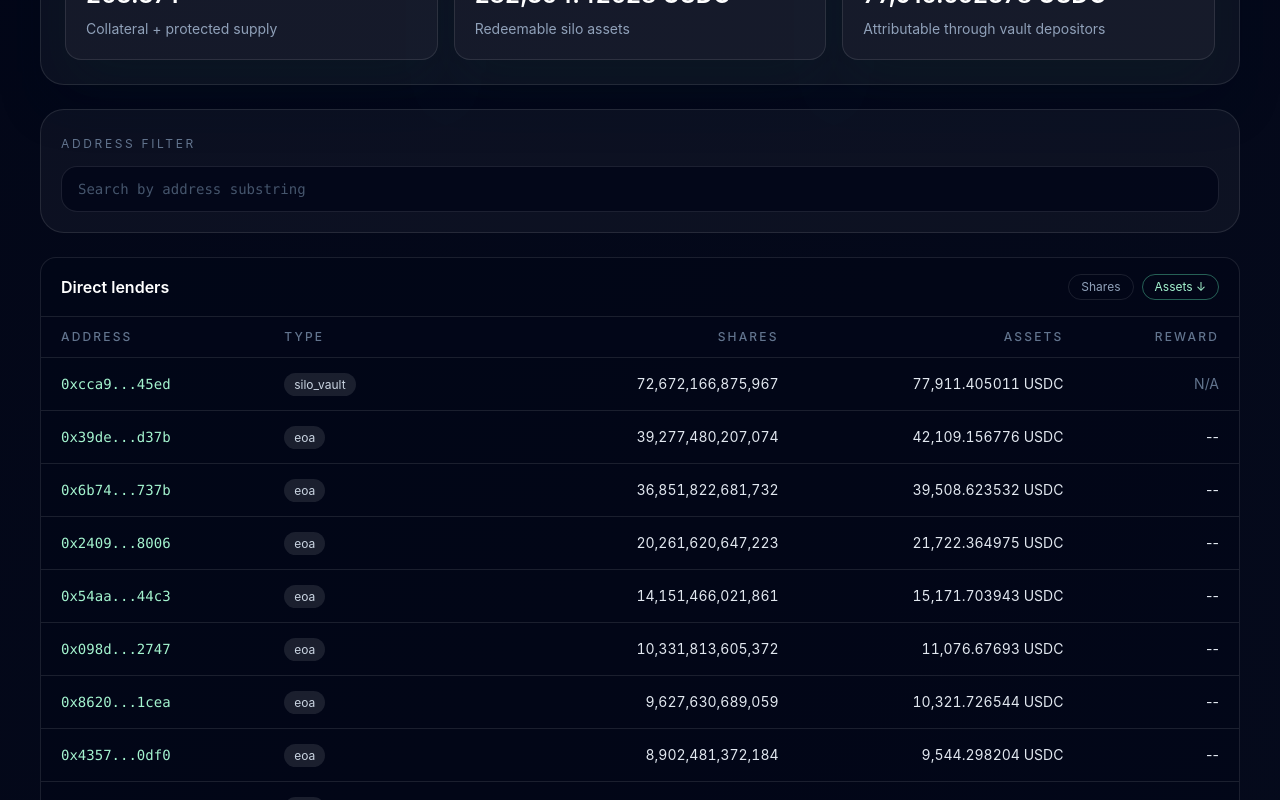
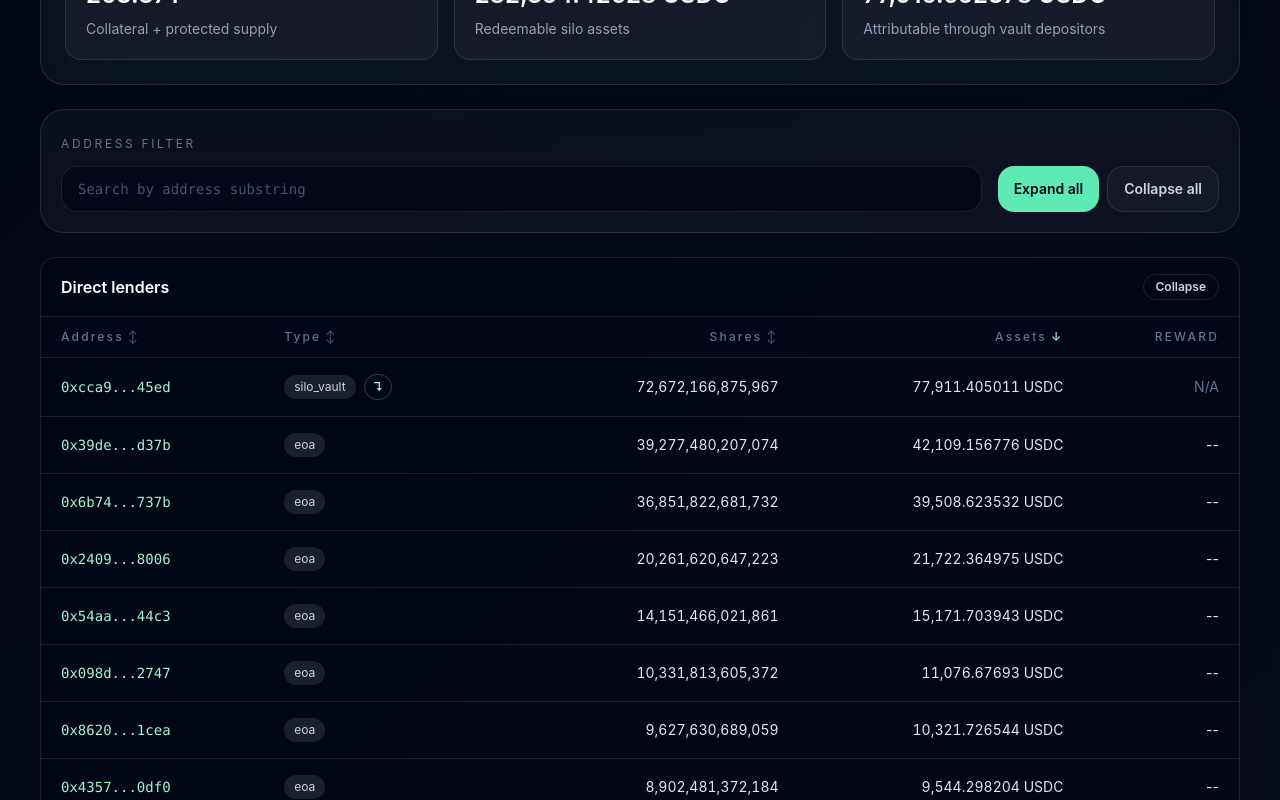
Before and after one commit to silo-finance/lenders-snapshot, a React (Vite) app: page / in a window 1280 px wide. Shown: the part 640-1440 px from the top of the page. Built offline with nearby package versions, Linux system fonts and the light colour scheme.

Commit message:
Improve table sorting and expansion controls
Co-authored-by: DZariusz <DZariusz@users.noreply.github.com>

```diff
--- a/src/App.tsx
+++ b/src/App.tsx
@@ -3,7 +3,6 @@ import {
   type ChainSnapshot,
   type DirectLender,
   type SiloSnapshot,
-  type SortKey,
   type VaultDepositor,
   type VaultSnapshot,
   chains,
@@ -16,10 +15,14 @@ import {
   formatUnitsPlain,
   parseUnits,
   shortAddress,
-  sortLenders,
 } from "./snapshot";
 
 type SortDirection = "asc" | "desc";
+type TableSortKey = "address" | "type" | "shares" | "assets";
+type TableSortState = {
+  key: TableSortKey;
+  direction: SortDirection;
+};
 
 const DEFAULT_EXPANDED_LIMIT = 2;
 
@@ -74,77 +77,123 @@ function AddressLink({ chain, address }: { chain: string; address: string }) {
   );
 }
 
-function SortButton({
-  active,
-  direction,
+function SortHeader({
+  align = "left",
+  sortKey,
+  sortState,
   label,
   onClick,
 }: {
-  active: boolean;
-  direction: SortDirection;
+  align?: "left" | "right";
+  sortKey: TableSortKey;
+  sortState: TableSortState;
   label: string;
-  onClick: () => void;
+  onClick: (key: TableSortKey) => void;
 }) {
+  const active = sortState.key === sortKey;
   return (
     <button
-      className={`rounded-full border px-3 py-1 transition ${
-        active ? "border-emerald-300/40 text-emerald-200" : "border-white/10 text-slate-400 hover:bg-white/10"
+      className={`inline-flex items-center gap-1 transition hover:text-emerald-200 ${
+        align === "right" ? "justify-end text-right" : "justify-start text-left"
       }`}
       type="button"
-      onClick={onClick}
+      onClick={() => onClick(sortKey)}
     >
-      {label} {active ? (direction === "asc" ? "↑" : "↓") : ""}
+      <span>{label}</span>
+      <span className={active ? "text-emerald-200" : "text-slate-600"}>
+        {active ? (sortState.direction === "asc" ? "↑" : "↓") : "↕"}
+      </span>
     </button>
   );
+}
+
+function nextSortState(current: TableSortState, key: TableSortKey): TableSortState {
+  if (current.key === key) {
+    return { key, direction: current.direction === "asc" ? "desc" : "asc" };
+  }
+  return { key, direction: key === "type" || key === "address" ? "asc" : "desc" };
+}
+
+function compareStrings(left: string, right: string, direction: SortDirection): number {
+  const result = left.localeCompare(right);
+  return direction === "asc" ? result : -result;
+}
+
+function compareValues(left: bigint, right: bigint, direction: SortDirection): number {
+  return direction === "asc" ? compareBigIntAsc(left, right) : compareBigIntDesc(left, right);
+}
+
+function sortDirectLenders(rows: DirectLender[], sortState: TableSortState): DirectLender[] {
+  return [...rows].sort((left, right) => {
+    if (sortState.key === "address") {
+      return compareStrings(left.address, right.address, sortState.direction);
+    }
+    if (sortState.key === "type") {
+      return compareStrings(left.addressType, right.addressType, sortState.direction);
+    }
+    if (sortState.key === "shares") {
+      return compareValues(left.totalShares, right.totalShares, sortState.direction);
+    }
+    return compareValues(left.totalAssets, right.totalAssets, sortState.direction);
+  });
 }
 
 function HolderTable({
   chain,
   rows,
   silo,
-  sortKey,
-  sortDirection,
+  expanded,
   rewardPlan,
+  sortState,
   onSort,
+  onToggle,
+  onJumpToVault,
 }: {
   chain: string;
   rows: DirectLender[];
   silo: SiloSnapshot;
-  sortKey: SortKey;
-  sortDirection: SortDirection;
+  expanded: boolean;
   rewardPlan: RewardPlan | null;
-  onSort: (key: SortKey) => void;
+  sortState: TableSortState;
+  onSort: (key: TableSortKey) => void;
+  onToggle: () => void;
+  onJumpToVault: (vaultAddress: string) => void;
 }) {
   return (
     <div className="overflow-hidden rounded-2xl border border-white/10 bg-slate-950/70">
       <div className="flex flex-col gap-3 border-b border-white/10 px-5 py-4 sm:flex-row sm:items-center sm:justify-between">
         <h3 className="font-semibold text-white">Direct lenders</h3>
-        <div className="flex gap-2 text-xs">
-          <SortButton
-            active={sortKey === "shares"}
-            direction={sortDirection}
-            label="Shares"
-            onClick={() => onSort("shares")}
-          />
-          <SortButton
-            active={sortKey === "assets"}
-            direction={sortDirection}
-            label="Assets"
-            onClick={() => onSort("assets")}
-          />
+        <button
+          className="rounded-full border border-white/10 px-3 py-1 text-xs font-semibold text-slate-300 transition hover:bg-white/10"
+          type="button"
+          onClick={onToggle}
+        >
+          {expanded ? "Collapse" : "Expand"}
+        </button>
       </div>
+      {!expanded ? (
+        <div className="px-5 py-4 text-sm text-slate-400">
+          Direct lenders table is collapsed. Use Expand or Expand all to show it.
         </div>
-      {rows.length === 0 ? (
+      ) : rows.length === 0 ? (
         <EmptyState message="No direct lenders match the current address filter." />
       ) : (
         <div className="max-h-[38rem] overflow-auto">
           <table className="min-w-full divide-y divide-white/10 text-sm">
             <thead className="sticky top-0 bg-slate-950 text-left text-xs uppercase tracking-[0.18em] text-slate-500">
               <tr>
-                <th className="px-5 py-3 font-medium">Address</th>
-                <th className="px-5 py-3 font-medium">Type</th>
-                <th className="px-5 py-3 text-right font-medium">Shares</th>
-                <th className="px-5 py-3 text-right font-medium">Assets</th>
+                <th className="px-5 py-3 font-medium">
+                  <SortHeader label="Address" sortKey="address" sortState={sortState} onClick={onSort} />
+                </th>
+                <th className="px-5 py-3 font-medium">
+                  <SortHeader label="Type" sortKey="type" sortState={sortState} onClick={onSort} />
+                </th>
+                <th className="px-5 py-3 text-right font-medium">
+                  <SortHeader align="right" label="Shares" sortKey="shares" sortState={sortState} onClick={onSort} />
+                </th>
+                <th className="px-5 py-3 text-right font-medium">
+                  <SortHeader align="right" label="Assets" sortKey="assets" sortState={sortState} onClick={onSort} />
+                </th>
                 <th className="px-5 py-3 text-right font-medium">Reward</th>
               </tr>
             </thead>
@@ -155,9 +204,21 @@ function HolderTable({
                     <AddressLink address={row.address} chain={chain} />
                   </td>
                   <td className="px-5 py-4">
+                    <div className="flex items-center gap-2">
                       <span className="rounded-full bg-white/10 px-2.5 py-1 text-xs text-slate-300">
                         {row.addressType}
                       </span>
+                      {row.isVault ? (
+                        <button
+                          className="rounded-full border border-emerald-300/30 px-2 py-1 text-xs font-semibold text-emerald-200 transition hover:bg-emerald-300/10"
+                          title="Show this vault depositors table"
+                          type="button"
+                          onClick={() => onJumpToVault(row.address)}
+                        >
+                          ↴
+                        </button>
+                      ) : null}
+                    </div>
                   </td>
                   <td className="px-5 py-4 text-right tabular-nums">{formatRawInteger(row.totalShares)}</td>
                   <td className="px-5 py-4 text-right tabular-nums">
@@ -183,11 +244,18 @@ function HolderTable({
   );
 }
 
-function sortDepositors(rows: VaultDepositor[], sortKey: SortKey, direction: SortDirection): VaultDepositor[] {
+function sortDepositors(rows: VaultDepositor[], sortState: TableSortState): VaultDepositor[] {
   return [...rows].sort((a, b) => {
-    const left = sortKey === "shares" ? a.vaultShares : a.attributedSiloAssets;
-    const right = sortKey === "shares" ? b.vaultShares : b.attributedSiloAssets;
-    return direction === "asc" ? compareBigIntAsc(left, right) : compareBigIntDesc(left, right);
+    if (sortState.key === "address") {
+      return compareStrings(a.address, b.address, sortState.direction);
+    }
+    if (sortState.key === "type") {
+      return compareStrings(a.addressType, b.addressType, sortState.direction);
+    }
+    if (sortState.key === "shares") {
+      return compareValues(a.vaultShares, b.vaultShares, sortState.direction);
+    }
+    return compareValues(a.attributedSiloAssets, b.attributedSiloAssets, sortState.direction);
   });
 }
 
@@ -196,23 +264,23 @@ function DepositorTable({
   rows,
   silo,
   vaultAddress,
-  sortKey,
-  sortDirection,
+  sortState,
   addressFilter,
   rewardPlan,
+  onSort,
 }: {
   chain: string;
   rows: VaultDepositor[];
   silo: SiloSnapshot;
   vaultAddress: string;
-  sortKey: SortKey;
-  sortDirection: SortDirection;
+  sortState: TableSortState;
   addressFilter: string;
   rewardPlan: RewardPlan | null;
+  onSort: (key: TableSortKey) => void;
 }) {
   const needle = addressFilter.trim().toLowerCase();
   const visibleRows = needle ? rows.filter((row) => row.address.toLowerCase().includes(needle)) : rows;
-  const filteredRows = sortDepositors(visibleRows, sortKey, sortDirection);
+  const filteredRows = sortDepositors(visibleRows, sortState);
 
   if (filteredRows.length === 0) {
     return <EmptyState message="No vault depositors match the current address filter." />;
@@ -224,10 +292,30 @@ function DepositorTable({
         <table className="min-w-full divide-y divide-white/10 text-sm">
           <thead className="bg-white/[0.03] text-left text-xs uppercase tracking-[0.18em] text-slate-500">
             <tr>
-              <th className="px-5 py-3 font-medium">Address</th>
-              <th className="px-5 py-3 font-medium">Type</th>
-              <th className="px-5 py-3 text-right font-medium">Vault shares</th>
-              <th className="px-5 py-3 text-right font-medium">Attributed assets</th>
+              <th className="px-5 py-3 font-medium">
+                <SortHeader label="Address" sortKey="address" sortState={sortState} onClick={onSort} />
+              </th>
+              <th className="px-5 py-3 font-medium">
+                <SortHeader label="Type" sortKey="type" sortState={sortState} onClick={onSort} />
+              </th>
+              <th className="px-5 py-3 text-right font-medium">
+                <SortHeader
+                  align="right"
+                  label="Vault shares"
+                  sortKey="shares"
+                  sortState={sortState}
+                  onClick={onSort}
+                />
+              </th>
+              <th className="px-5 py-3 text-right font-medium">
+                <SortHeader
+                  align="right"
+                  label="Attributed assets"
+                  sortKey="assets"
+                  sortState={sortState}
+                  onClick={onSort}
+                />
+              </th>
               <th className="px-5 py-3 text-right font-medium">Reward</th>
             </tr>
           </thead>
@@ -275,6 +363,10 @@ function warningLabel(vault: VaultSnapshot): string {
     return "Vault not indexed";
   }
   return `Vault status: ${vault.status}`;
+}
+
+function vaultElementId(address: string): string {
+  return `vault-${address.toLowerCase()}`;
 }
 
 function addCsvReward(csvRewards: Map<string, bigint>, address: string, amount: bigint) {
@@ -338,8 +430,6 @@ function VaultCard({
   silo,
   expanded,
   onToggle,
-  sortKey,
-  sortDirection,
   addressFilter,
   rewardPlan,
 }: {
@@ -348,17 +438,17 @@ function VaultCard({
   silo: SiloSnapshot;
   expanded: boolean;
   onToggle: () => void;
-  sortKey: SortKey;
-  sortDirection: SortDirection;
   addressFilter: string;
   rewardPlan: RewardPlan | null;
 }) {
+  const [depositorSort, setDepositorSort] = useState<TableSortState>({ key: "assets", direction: "desc" });
   const hasWarning = isVaultWarning(vault);
   const unavailableReward =
     hasWarning && rewardPlan && silo.totalAssets > ZERO ? (rewardPlan.rewardRaw * vault.vaultSiloAssets) / silo.totalAssets : ZERO;
 
   return (
     <div
+      id={vaultElementId(vault.address)}
       className={`rounded-3xl border p-5 ${
         hasWarning ? "border-amber-300/30 bg-amber-300/[0.08]" : "border-emerald-300/20 bg-emerald-300/[0.06]"
       }`}
@@ -408,9 +498,9 @@ function VaultCard({
             rewardPlan={rewardPlan}
             rows={vault.depositors}
             silo={silo}
-            sortDirection={sortDirection}
-            sortKey={sortKey}
+            sortState={depositorSort}
             vaultAddress={vault.address}
+            onSort={(key) => setDepositorSort((current) => nextSortState(current, key))}
           />
         </div>
       ) : null}
@@ -427,8 +517,8 @@ export default function App() {
   const [selectedChainName, setSelectedChainName] = useState(initialChain.chain);
   const [selectedSiloAddress, setSelectedSiloAddress] = useState(initialChain.silos[0]?.address ?? "");
   const [addressFilter, setAddressFilter] = useState("");
-  const [sortKey, setSortKey] = useState<SortKey>("assets");
-  const [sortDirection, setSortDirection] = useState<SortDirection>("desc");
+  const [directSort, setDirectSort] = useState<TableSortState>({ key: "assets", direction: "desc" });
+  const [directExpanded, setDirectExpanded] = useState(true);
   const [expandedVaults, setExpandedVaults] = useState<Record<string, boolean>>({});
   const [rewardInput, setRewardInput] = useState("");
 
@@ -441,7 +531,7 @@ export default function App() {
       ? selectedSilo.directLenders.filter((lender) => lender.address.toLowerCase().includes(lenderNeedle))
       : selectedSilo.directLenders
     : [];
-  const visibleLenders = selectedSilo ? sortLenders(filteredLenders, sortKey, sortDirection) : [];
+  const visibleLenders = selectedSilo ? sortDirectLenders(filteredLenders, directSort) : [];
 
   const vaultWarnings = selectedSilo?.vaults.filter(isVaultWarning).length ?? 0;
   const rewardRaw = selectedSilo ? parseUnits(rewardInput, selectedSilo.inputToken.decimals) : null;
@@ -451,17 +541,32 @@ export default function App() {
   function selectChain(chain: ChainSnapshot) {
     setSelectedChainName(chain.chain);
     setSelectedSiloAddress(chain.silos[0]?.address ?? "");
+    setDirectExpanded(true);
     setExpandedVaults({});
     setRewardInput("");
   }
 
-  function handleSort(nextKey: SortKey) {
-    if (sortKey === nextKey) {
-      setSortDirection((current) => (current === "asc" ? "desc" : "asc"));
+  function expandAll() {
+    if (!selectedSilo) {
       return;
     }
-    setSortKey(nextKey);
-    setSortDirection("desc");
+    setDirectExpanded(true);
+    setExpandedVaults(Object.fromEntries(selectedSilo.vaults.map((vault) => [vault.address, true])));
+  }
+
+  function collapseAll() {
+    if (!selectedSilo) {
+      return;
+    }
+    setDirectExpanded(false);
+    setExpandedVaults(Object.fromEntries(selectedSilo.vaults.map((vault) => [vault.address, false])));
+  }
+
+  function jumpToVault(vaultAddress: string) {
+    setExpandedVaults((current) => ({ ...current, [vaultAddress]: true }));
+    window.requestAnimationFrame(() => {
+      document.getElementById(vaultElementId(vaultAddress))?.scrollIntoView({ behavior: "smooth", block: "start" });
+    });
   }
 
   return (
@@ -523,6 +628,7 @@ export default function App() {
                         type="button"
                         onClick={() => {
                           setSelectedSiloAddress(silo.address);
+                          setDirectExpanded(true);
                           setExpandedVaults({});
                           setRewardInput("");
                         }}
@@ -574,6 +680,7 @@ export default function App() {
                         const nextValue = event.target.value;
                         setRewardInput(nextValue);
                         if (nextValue.trim()) {
+                          setDirectExpanded(true);
                           setExpandedVaults(Object.fromEntries(selectedSilo.vaults.map((vault) => [vault.address, true])));
                         }
                       }}
@@ -655,7 +762,8 @@ export default function App() {
               </div>
             </div>
 
-            <div className="rounded-3xl border border-white/10 bg-white/[0.04] p-5">
+            <div className="grid gap-4 rounded-3xl border border-white/10 bg-white/[0.04] p-5 lg:grid-cols-[minmax(0,2fr)_auto] lg:items-end">
+              <div className="min-w-0">
                 <label className="text-xs uppercase tracking-[0.22em] text-slate-500" htmlFor="filter">
                   Address filter
                 </label>
@@ -667,15 +775,34 @@ export default function App() {
                   onChange={(event) => setAddressFilter(event.target.value)}
                 />
               </div>
+              <div className="flex flex-wrap gap-2 lg:justify-end">
+                <button
+                  className="rounded-2xl bg-emerald-300 px-4 py-3 text-sm font-semibold text-slate-950 transition hover:bg-emerald-200"
+                  type="button"
+                  onClick={expandAll}
+                >
+                  Expand all
+                </button>
+                <button
+                  className="rounded-2xl border border-white/10 bg-white/[0.03] px-4 py-3 text-sm font-semibold text-slate-300 transition hover:bg-white/10"
+                  type="button"
+                  onClick={collapseAll}
+                >
+                  Collapse all
+                </button>
+              </div>
+            </div>
 
             <HolderTable
               chain={selectedChain.chain}
+              expanded={directExpanded}
               rows={visibleLenders}
               silo={selectedSilo}
-              sortDirection={sortDirection}
-              sortKey={sortKey}
               rewardPlan={rewardPlan}
-              onSort={handleSort}
+              sortState={directSort}
+              onJumpToVault={jumpToVault}
+              onSort={(key) => setDirectSort((current) => nextSortState(current, key))}
+              onToggle={() => setDirectExpanded((current) => !current)}
             />
 
             <div className="space-y-4">
@@ -696,8 +823,6 @@ export default function App() {
                     chain={selectedChain.chain}
                     expanded={expandedVaults[vault.address] ?? index < DEFAULT_EXPANDED_LIMIT}
                     silo={selectedSilo}
-                    sortDirection={sortDirection}
-                    sortKey={sortKey}
                     rewardPlan={rewardPlan}
                     vault={vault}
                     onToggle={() =>
```
Lines whose indentation alone changed are shown as unchanged.
